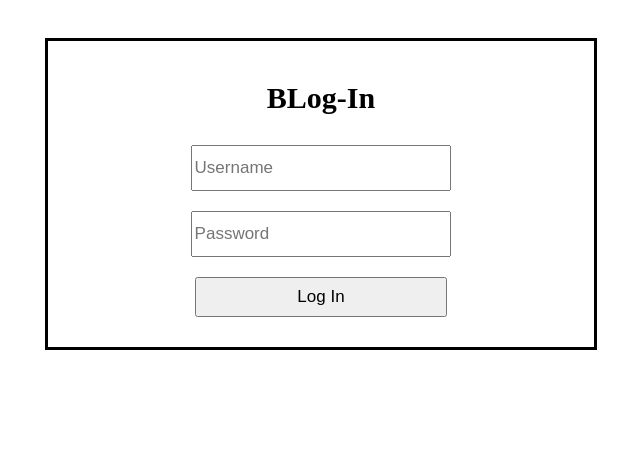
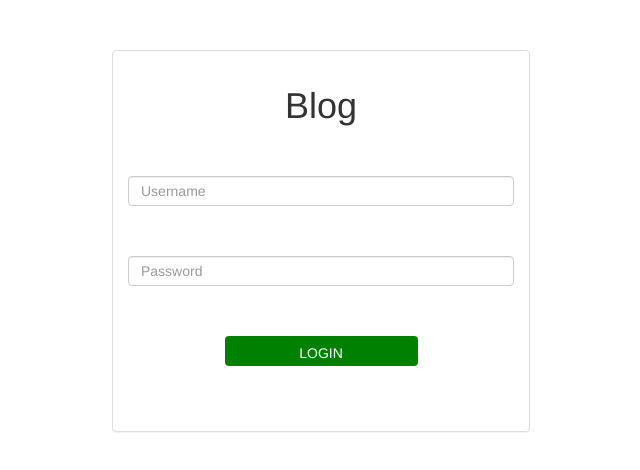
Before and after one commit to IvanFajardo/AngularTrainingBlog, an Angular app: page /login in a window 1280 px wide. Shown: the top 470 px of the page, without its empty margins (319-959 px from the left). Built offline with nearby package versions, Linux system fonts and the light colour scheme; data requests are answered from the project's data file.

Commit message:
20210922AJF: Frontend changed according to issues

```diff
--- a/src/app/Main Components/login-page/login-page.component.css
+++ b/src/app/Main Components/login-page/login-page.component.css
@@ -1,40 +1,33 @@
-.login {
-  width: 100%;
-  justify-content: center;
-  align-items: center;
-  display: flex;
-}
-.account-login {
-  margin-top: 30px;
-  width: 40%;
-  padding: 20px;
-  border-style: solid;
-  border-color: black;
-}
-
-.account-login h1 {
-  font-size: 30px;
-  text-align: center;
-  color: black;
-  font-weight: bold;
-  border-radius: 5px;
-}
-
 .login-form {
   background: #fff;
   width: 100%;
-  text-align: center;
-  border-radius: 5px;
+}
+
+.container2,
+.btn,
+h1 {
+  margin-bottom: 50px;
 }
 input {
+  width: 100%;
+  height: 30px;
+  margin-bottom: 10px;
+}
+.btn {
   width: 50%;
-  height: 40px;
-  margin: 10px;
-  font-size: 17px;
+  background-color: green;
+  color: white;
+  text-align: center;
 }
 
-@media (max-width: 767px) {
+.container {
+  width: 35%;
+}
+.alert {
+  padding: 0;
+}
+/*@media (max-width: 767px) {
   .account-login {
     width: 90%;
   }
-}
+}*/
--- a/src/app/Main Components/login-page/login-page.component.html
+++ b/src/app/Main Components/login-page/login-page.component.html
@@ -1,25 +1,37 @@
-<div class="login">
-    <div class="account-login">
-       <h1>BLog-In</h1>
-       <form  [formGroup]="loginForm" class="login-form" (ngSubmit)="validateUser()">
+<div class="container">
+<div class="panel panel-default" style="margin-top: 50px;">
+   <div class="panel-body" style="text-align: center;">
+         <h1>Blog</h1>
+         <form  [formGroup]="loginForm" class="login-form" (ngSubmit)="validateUser(loginForm)">
+         <div class="container2">
             <div class="form-group">
                <input type="text" placeholder="Username" name = "username" formControlName="username" class="form-control">
+            </div>
+            <div [hidden]="!username.errors?.invalid" style="color: red; margin:0">
+               User does not exist.
               </div>
             <div *ngIf="username.invalid && (username.dirty || username.touched)" class="alert">
               <div *ngIf="username.errors?.required" style="color: red;">
               Username is required.
               </div>
            </div>
+         </div>
 
+         <div class="container2">
             <div class="form-group">
                <input type="password" placeholder="Password" name="password" formControlName="password"  class="form-control">
+            </div>
+            <div [hidden]="!password.errors?.invalid" style="color: red; margin:0">
+               Password is incorrect.
               </div>
             <div *ngIf="password.invalid && (password.dirty || password.touched)" class="alert">
               <div *ngIf="password.errors?.required" style="color: red;">
               Password is required.
               </div>
            </div>
-          <input type="submit" value="Log In" class="btn btn-block"/>
+         </div>
+            <input type="submit" value="LOGIN" class="btn"/>
          </form>
    </div>
  </div>
+</div>
--- a/src/styles.css
+++ b/src/styles.css
@@ -1 +1 @@
-/* You can add global styles to this file, and also import other style files */
+@import "~bootstrap/dist/css/bootstrap.min.css";
```
Lines whose indentation alone changed are shown as unchanged.
